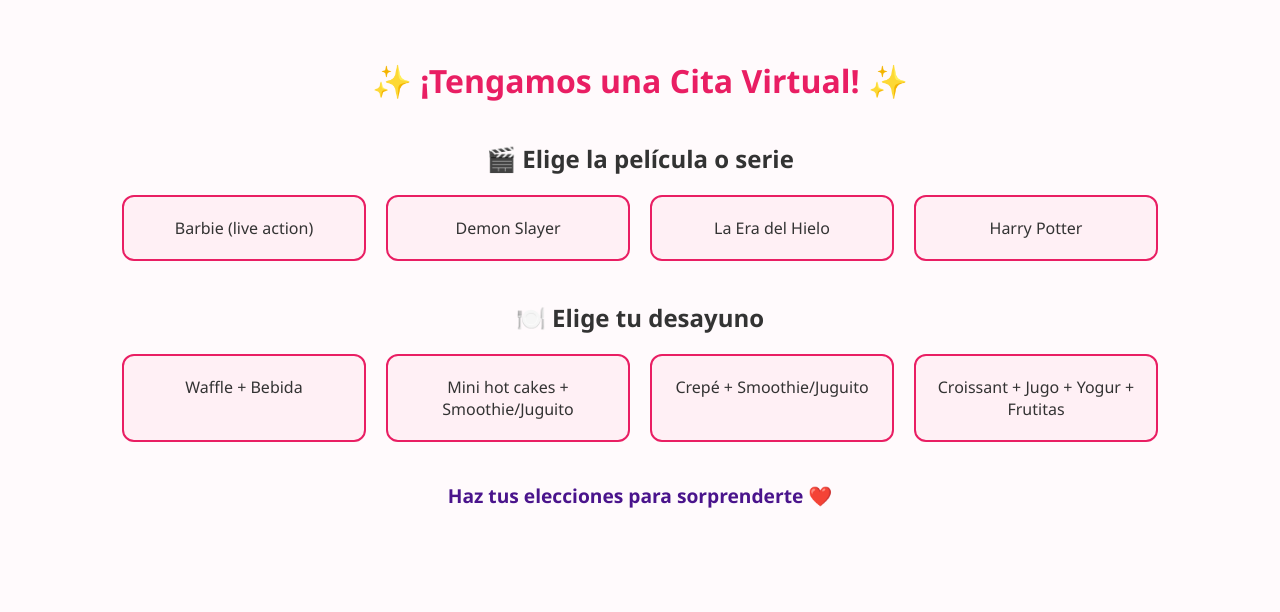
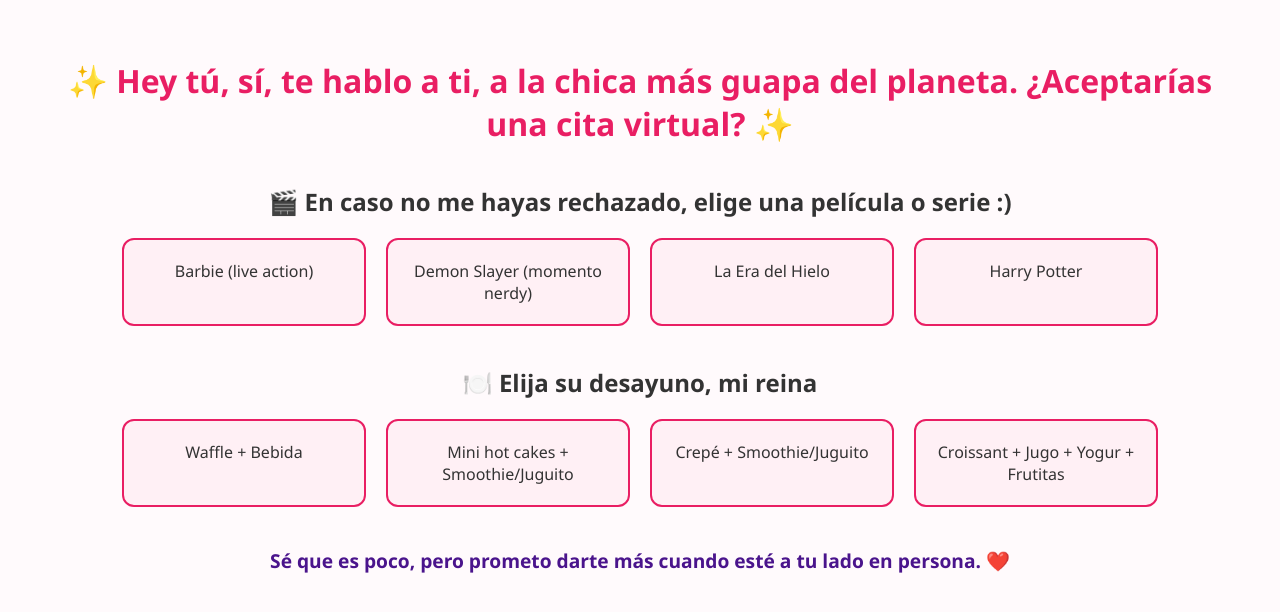
Before and after one commit to NK12590/cita-virtual, a plain HTML site: page index.html in a window 1280 px wide. Drawn offline with Linux system fonts and the light colour scheme.

Commit message:
Update index.html

```diff
--- a/index.html
+++ b/index.html
@@ -3,7 +3,7 @@
 <head>
   <meta charset="UTF-8">
   <meta name="viewport" content="width=device-width, initial-scale=1.0">
-  <title>Cita Virtual Contigo 💖</title>
+  <title>Cita Virtual Con mi Hermosa Reina 💖</title>
   <style>
     body {
       font-family: 'Segoe UI', sans-serif;
@@ -50,20 +50,20 @@
   </style>
 </head>
 <body>
-  <h1>✨ ¡Tengamos una Cita Virtual! ✨</h1>
+  <h1>✨ Hey tú, sí, te hablo a ti, a la chica más guapa del planeta. ¿Aceptarías una cita virtual? ✨</h1>
 
   <div class="section">
-    <h2>🎬 Elige la película o serie</h2>
+    <h2>🎬 En caso no me hayas rechazado, elige una película o serie :)</h2>
     <div class="options" id="movies">
       <div class="option">Barbie (live action)</div>
-      <div class="option">Demon Slayer</div>
+      <div class="option">Demon Slayer (momento nerdy)</div>
       <div class="option">La Era del Hielo</div>
       <div class="option">Harry Potter</div>
     </div>
   </div>
 
   <div class="section">
-    <h2>🍽️ Elige tu desayuno</h2>
+    <h2>🍽️ Elija su desayuno, mi reina</h2>
     <div class="options" id="breakfasts">
       <div class="option">Waffle + Bebida</div>
       <div class="option">Mini hot cakes + Smoothie/Juguito</div>
@@ -72,7 +72,7 @@
     </div>
   </div>
 
-  <div class="message" id="message">Haz tus elecciones para sorprenderte ❤️</div>
+  <div class="message" id="message">Sé que es poco, pero prometo darte más cuando esté a tu lado en persona. ❤️</div>
 
   <script>
     const handleSelection = (sectionId) => {
@@ -91,7 +91,7 @@
       const selectedBreakfast = document.querySelector('#breakfasts .selected');
       const message = document.getElementById('message');
       if (selectedMovie && selectedBreakfast) {
-        message.innerHTML = `🎉 ¡Perfecto! Hoy vemos <strong>${selectedMovie.innerText}</strong> y te llegará <strong>${selectedBreakfast.innerText}</strong>. 😍`;
+        message.innerHTML = `🎉 ¡Perfecto! Hoy veremos <strong>${selectedMovie.innerText}</strong> y te llegará <strong>${selectedBreakfast.innerText}</strong>. Gracias por hacerme feliz 😍`;
       }
     };
 
```
